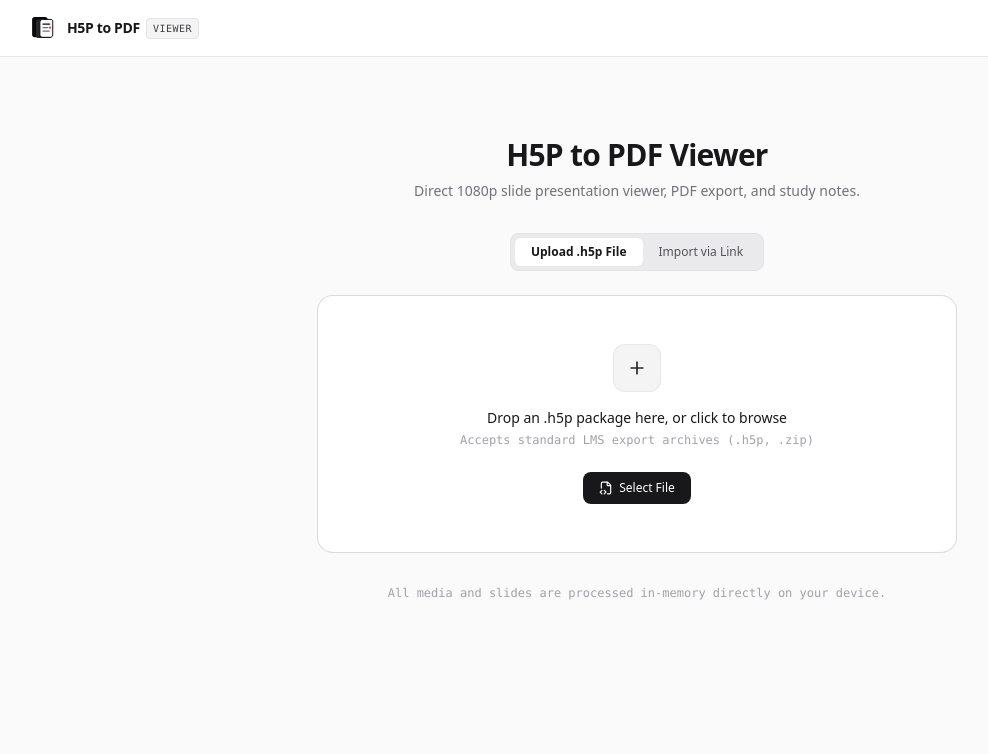
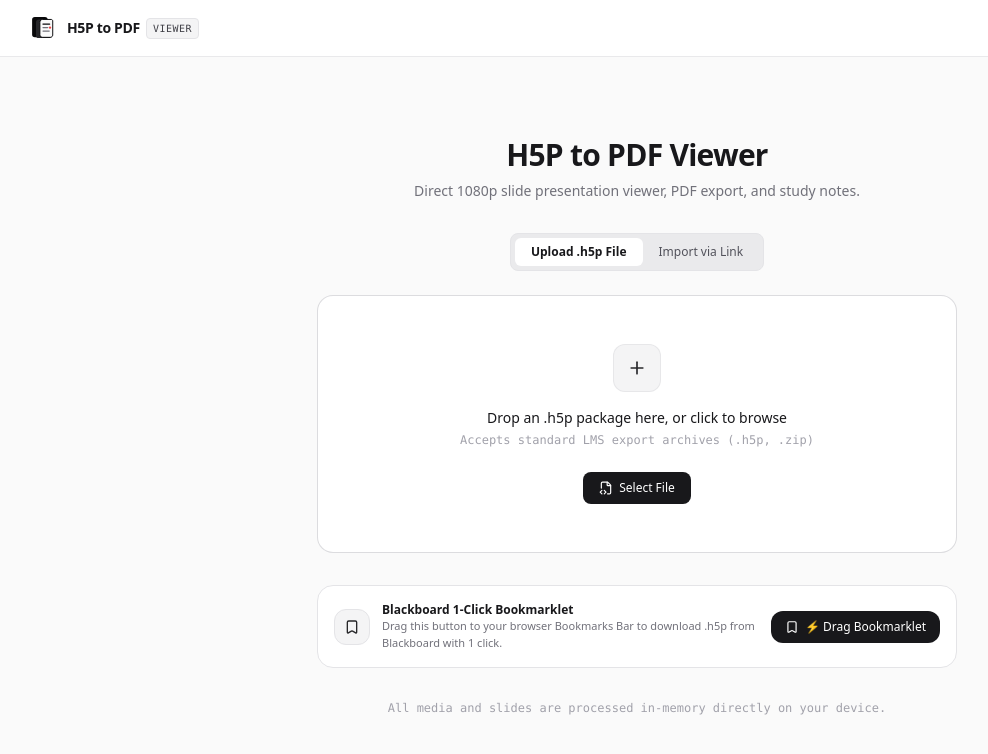
Before and after one commit to Soyaaaa081305/H5p-Auto-SS, a React (Vite) app: page / in a window 1280 px wide. Shown: the top 754 px of the page, without its empty margins (3-991 px from the left). Built offline with nearby package versions, Linux system fonts and the light colour scheme.

Commit message:
feat: place Drag Bookmarklet prominently on front of page

```diff
--- a/src/components/DropZone.tsx
+++ b/src/components/DropZone.tsx
@@ -1,5 +1,5 @@
 import React, { useRef, useState } from 'react';
-import { Loader2, Plus, FileCode2, Link as LinkIcon, ArrowRight } from 'lucide-react';
+import { Loader2, Plus, FileCode2, Link as LinkIcon, ArrowRight, Bookmark } from 'lucide-react';
 
 interface DropZoneProps {
   onFileLoaded: (file: File | Blob, customName?: string) => Promise<void>;
@@ -48,6 +48,9 @@ export const DropZone: React.FC<DropZoneProps> = ({
     if (!inputUrl.trim()) return;
     onUrlLoaded(inputUrl.trim());
   };
+
+  // 1-Click Bookmarklet code that clicks the H5P Reuse / Download button in Blackboard
+  const bookmarkletCode = `javascript:(function(){var b=document.querySelector('.h5p-reuse')||document.querySelector('button[aria-label*="Reuse"]')||document.querySelector('iframe')?.contentDocument?.querySelector('.h5p-reuse');if(b){b.click();}else{window.open('https://soyaaaa081305.github.io/H5p-Auto-SS/');}})();`;
 
   return (
     <div className="no-print max-w-2xl mx-auto px-4 py-16 sm:py-20">
@@ -139,7 +142,7 @@ export const DropZone: React.FC<DropZoneProps> = ({
         </div>
       )}
 
-      {/* Tab 2: URL Link Importer (Minimal & Clean, No Blackboard Note) */}
+      {/* Tab 2: URL Link Importer */}
       {tab === 'url' && (
         <div className="bg-white rounded-2xl border border-zinc-300/80 p-6 sm:p-8 shadow-xs">
           <form onSubmit={handleUrlSubmit} className="space-y-4">
@@ -182,6 +185,37 @@ export const DropZone: React.FC<DropZoneProps> = ({
         </div>
       )}
 
+      {/* Front-of-Page 1-Click Blackboard Bookmarklet Card */}
+      <div className="mt-8 p-4 rounded-2xl bg-white border border-zinc-200 shadow-2xs flex flex-col sm:flex-row items-center justify-between gap-3">
+        <div className="flex items-center gap-3 text-left">
+          <div className="w-9 h-9 rounded-xl bg-zinc-100 border border-zinc-200 text-zinc-700 flex items-center justify-center flex-shrink-0">
+            <Bookmark className="w-4 h-4 text-zinc-800" />
+          </div>
+          <div>
+            <div className="text-xs font-semibold text-zinc-900 font-sans">
+              Blackboard 1-Click Bookmarklet
+            </div>
+            <div className="text-[11px] text-zinc-500">
+              Drag this button to your browser Bookmarks Bar to download .h5p from Blackboard with 1 click.
+            </div>
+          </div>
+        </div>
+
+        <a
+          href={bookmarkletCode}
+          onClick={(e) => {
+            e.preventDefault();
+            alert("Drag this button up to your browser's Bookmarks Bar! (Press Cmd+Shift+B on Mac if bookmarks bar is hidden). Then click it whenever you are on Blackboard to download the .h5p instantly.");
+          }}
+          draggable={true}
+          className="inline-flex items-center gap-1.5 px-3.5 py-2 rounded-xl bg-zinc-900 hover:bg-zinc-800 text-white font-medium text-xs shadow-xs transition-transform active:scale-95 cursor-grab active:cursor-grabbing flex-shrink-0"
+          title="Drag to your browser's Bookmarks bar"
+        >
+          <Bookmark className="w-3.5 h-3.5" />
+          <span>⚡ Drag Bookmarklet</span>
+        </a>
+      </div>
+
       {/* Error notification if any */}
       {error && (
         <div className="mt-4 p-4 rounded-xl bg-rose-50 border border-rose-200 text-rose-800 text-xs font-mono leading-relaxed">
```
